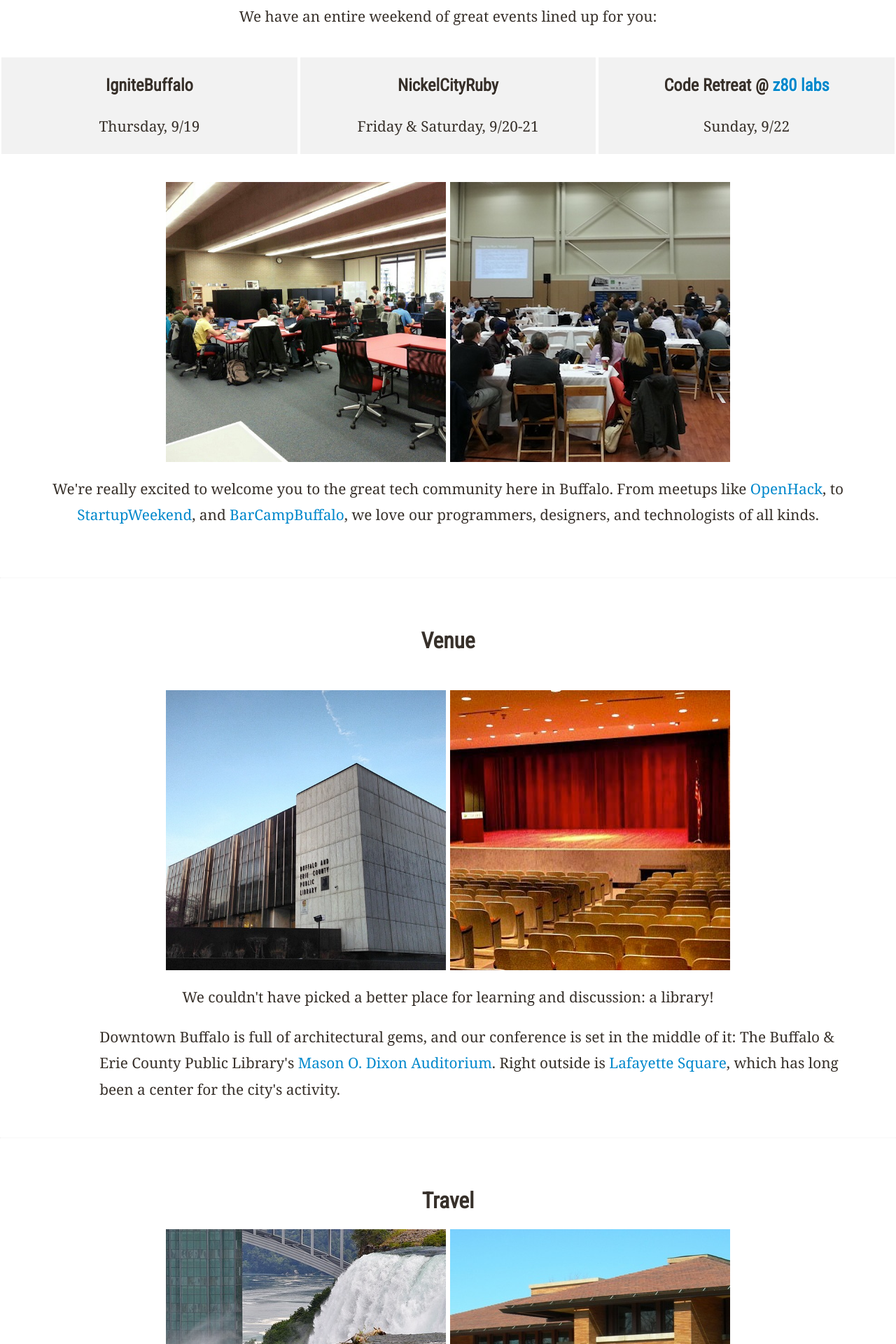
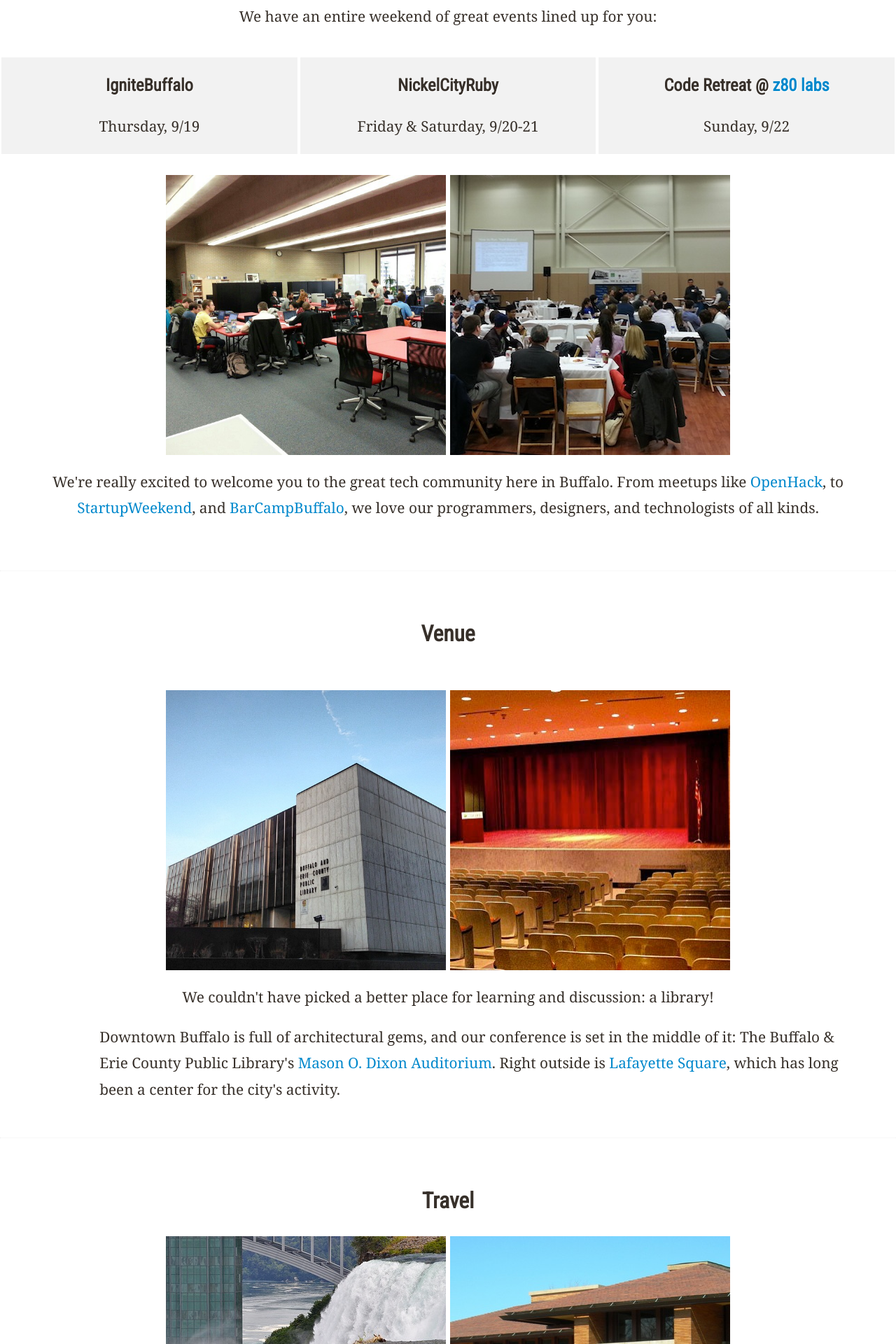
Before and after one commit to nysmakers/nysmakers.github.io, a Jekyll site: the page built from 2013/index.html, in a window 1280 px wide. Shown: the part 1777-3697 px from the top of the page at 70% size. Built offline with Jekyll 4.4.1, drawn with Linux system fonts in a browser that asks for light colours.

Commit message:
Better vertical spacing on images on mobile

```diff
--- a/stylesheets/responsive.css
+++ b/stylesheets/responsive.css
@@ -204,8 +204,6 @@
   padding: 0px 0px 20px 0px;
   width: 33%;
   background: #f2f2f2; }
-#schedule img {
-  margin-top: 20px; }
 
 #speakers p {
   margin-bottom: 20px; }
@@ -225,7 +223,8 @@
   margin-bottom: 20px; }
 #venue img, #travel img, #schedule img {
   width: 400px;
-  height: 400px; }
+  height: 400px;
+  margin-top: 10px; }
 
 #travel ul {
   text-align: center;
--- a/stylesheets/scss/responsive.scss
+++ b/stylesheets/scss/responsive.scss
@@ -252,9 +252,6 @@
     width: 33%;
     background:#f2f2f2;
   }
-  img {
-    margin-top: 20px;
-  }
 }
 
 #speakers {
@@ -282,6 +279,7 @@
   img {
     width: 400px;
     height: 400px;
+    margin-top: 10px;
   }
 }
 
```
